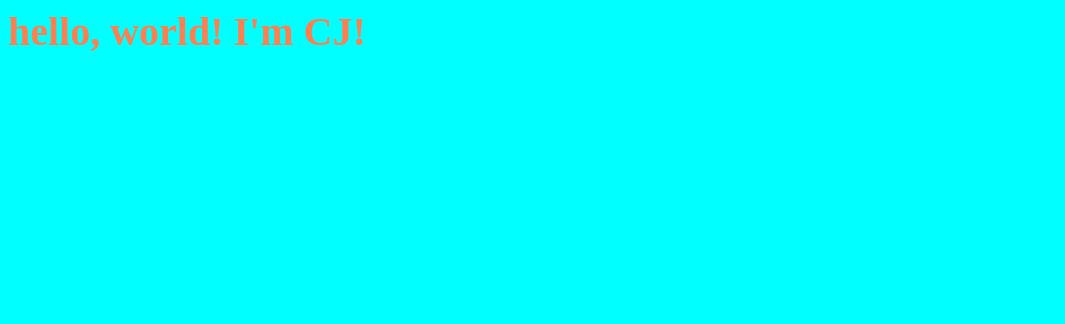
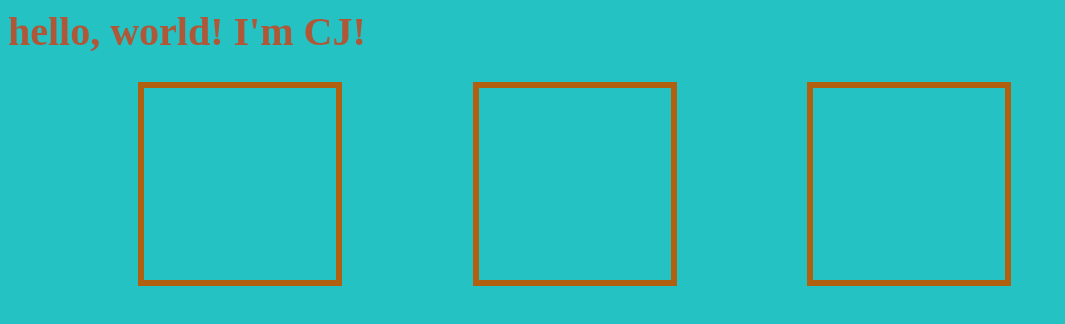
Before and after one commit to CharlesAbrazaldo/web101_Charles_Abrazaldo, a plain HTML site: page index.html in a window 1280 px wide. Shown: the whole page, without its empty margins (0-1065 px from the left). Drawn offline with Linux system fonts and the light colour scheme.

Commit message:
init resume page

```diff
--- a/index.html
+++ b/index.html
@@ -7,5 +7,13 @@
 </head>
 <body>
   <h1>hello, world! I'm CJ!</h1>
+
+<div class="my-flex-container">
+  <section class="my-flex-container">
+    <article class="square-one"></article>
+    <article class="square-two"></article>
+    <article class="square-three"></article>
+  <section
+ </div>
 </body>
 </html>
--- /dev/null
+++ b/resume-styles.css
@@ -0,0 +1,8 @@
+body{
+  margin: 0;
+  background-color: lightyellow;
+}
+
+.grid-container {
+  display: grid;
+}
--- a/styles.css
+++ b/styles.css
@@ -1,7 +1,26 @@
 body {
-  background-color: aqua;
+  background-color: hsl(180, 69%, 45%);
 }
 h1 {
   font-size: 40px;
-  color: coral;
+  color: rgb(175, 87, 55);
 }
+
+.my-flex-container {
+  justify-content: space-evenly;
+  flex-grow: 4;
+  border: 5pt solid EE621F;
+  display: flex;
+}
+
+article {
+  border: 5pt solid #b1600f;
+  height: 144pt;
+  width: 144pt;
+}
+
+/* Just for fun ;) */
+article:hover {
+  border-color: #EE2D7A;
+  border-style: dotted;
+}
```
Also changed, not shown: resume.html (added, +13 -0 lines).
